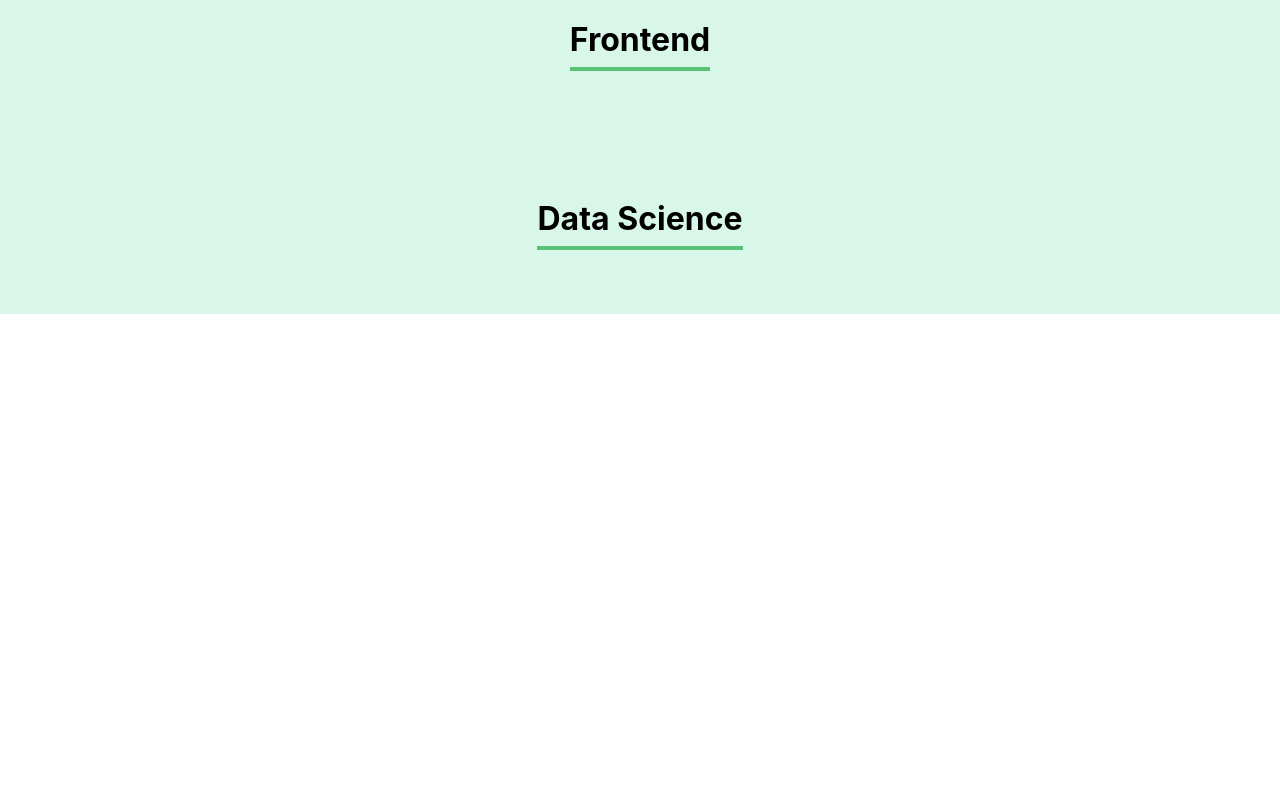
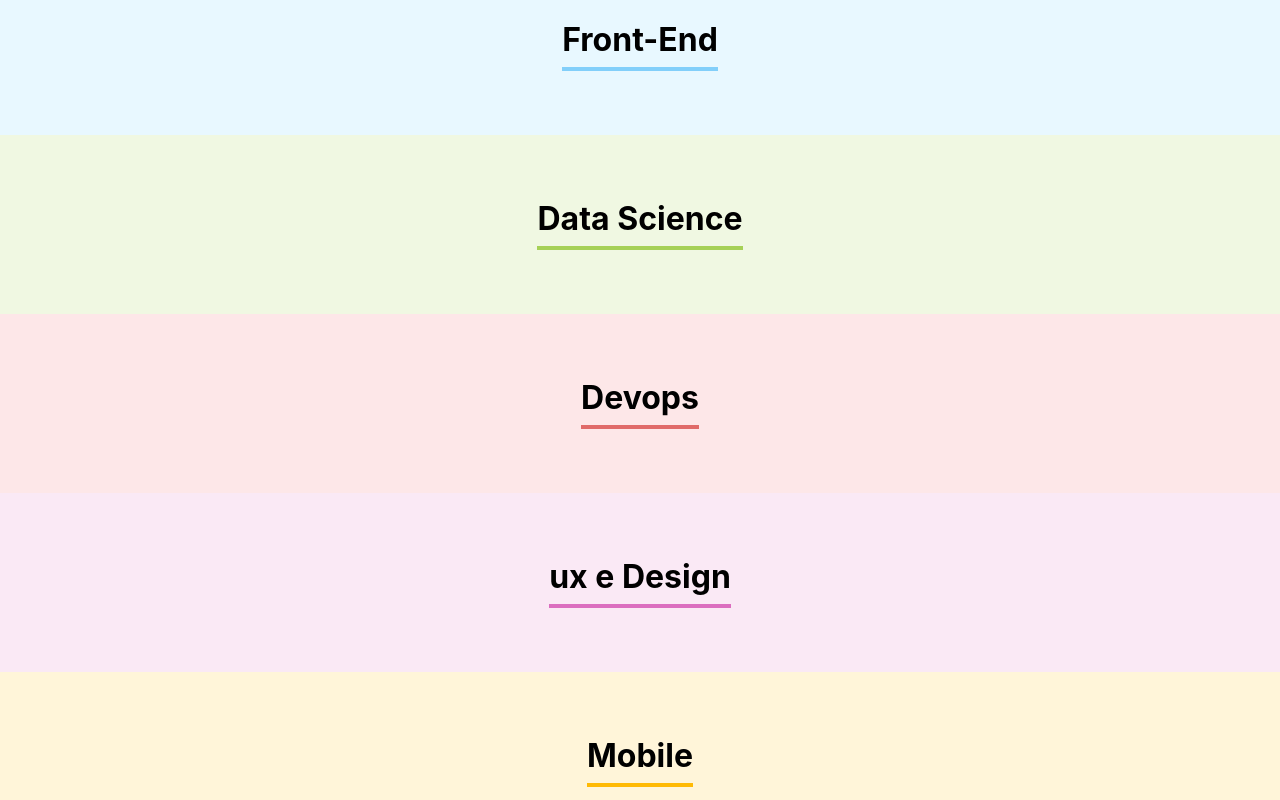
Before and after one commit to jgmd1996/react-desenvolvendo-com-js, a React (Create React App) app in the folder organo/: page / in a window 1280 px wide. Shown: the part 1700-2500 px from the top of the page. Before the commit the page ends 2014 px from the top, so only its background shows below. Built offline with nearby package versions, Linux system fonts and the light colour scheme.

Commit message:
Elevando a lista de times

```diff
--- a/organo/src/App.js
+++ b/organo/src/App.js
@@ -4,6 +4,44 @@
 import Time from './componentes/Time';
 
 function App() {
+
+  const times = [
+    {
+      nome: 'Programação',
+      corPrimaria: '#57C278',
+      corSecundaria: '#D9F7E9'
+    },
+    {
+      nome: 'Front-End',
+      corPrimaria: '#82CFFA',
+      corSecundaria: '#E8F8FF'
+    },
+    {
+      nome: 'Data Science',
+      corPrimaria: '#A6D157',
+      corSecundaria: '#F0F8E2'
+    },
+    {
+      nome: 'Devops',
+      corPrimaria: '#E06B69',
+      corSecundaria: '#FDE7E8'
+    },
+    {
+      nome: 'ux e Design',
+      corPrimaria: '#DB6EBF',
+      corSecundaria: '#FAE9F5'
+    },
+    {
+      nome: 'Mobile',
+      corPrimaria: '#FFBA05',
+      corSecundaria: '#FFF5D9'
+    },
+    {
+      nome: 'Inovaçao e Gestão',
+      corPrimaria: '#FF8A29',
+      corSecundaria: '#FFEEDF'
+    },
+  ]
 
   const [colaboradores, setColaboradores] = useState([])
 
@@ -15,10 +53,9 @@
   return (
     <div className="App">
       <Banner />
-      <Formulario aoColaboradorCadastrado={colaborador => aoNovoColaboradorAdicionado(colaborador)}/>
-      <Time nome="Programação"/>
-      <Time nome="Frontend"/>
-      <Time nome="Data Science"/>
+      <Formulario aoColaboradorCadastrado={colaborador => aoNovoColaboradorAdicionado(colaborador)} />
+
+      {times.map(time => <Time key={time.nome} nome={time.nome} corPrimaria={time.corPrimaria} corSecundaria={time.corSecundaria}/>)}
     </div>
   );
 }
--- a/organo/src/componentes/Time/Time.css
+++ b/organo/src/componentes/Time/Time.css
@@ -1,11 +1,11 @@
 .time {
     text-align: center;
     padding: 32px;
-    background-color: #D9F7E9;
+
 }
 .time h3 {
     font-size: 32px;
-    border-bottom: 4px solid #57C278;
+    border-bottom: 4px solid;
     display: inline-block;
     padding-bottom: 8px;
 }
--- a/organo/src/componentes/Time/index.js
+++ b/organo/src/componentes/Time/index.js
@@ -2,8 +2,9 @@
 
 const Time = (props) => {
     return (
-        <section className='time'>
-            <h3>{props.nome}</h3>
+
+        <section className='time' style={{backgroundColor: props.corSecundaria}}>
+            <h3 style={{borderColor: props.corPrimaria}}>{props.nome}</h3>
         </section>
     )
 }
```
